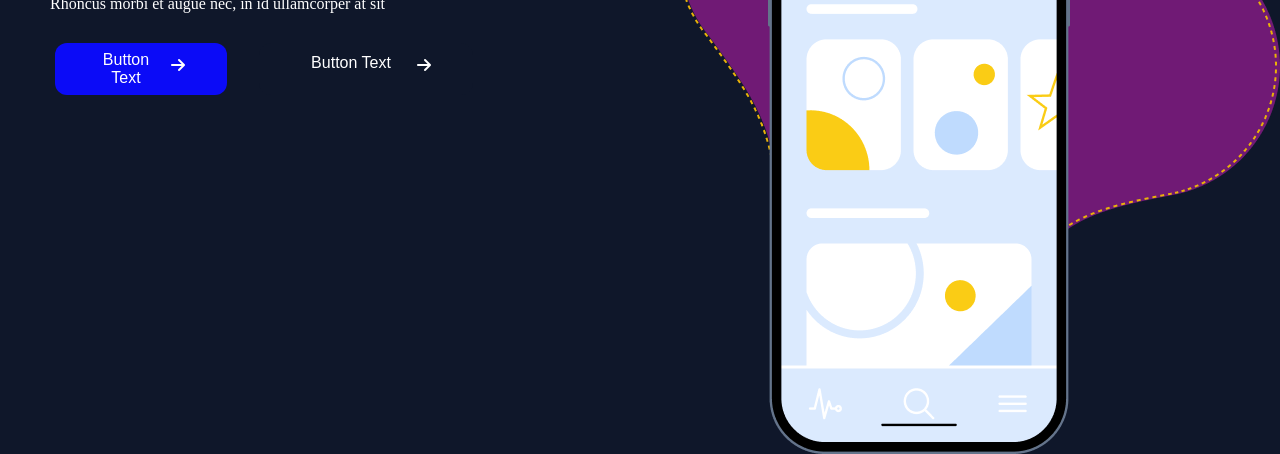
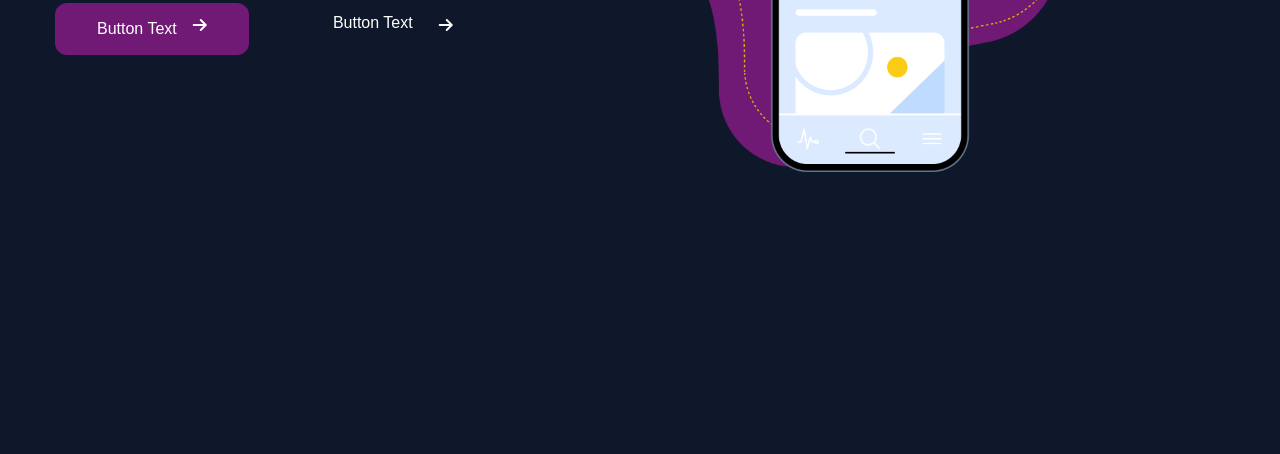
Before and after one commit to Abiola65/Section-7, a plain HTML site: page index.html in a window 1280 px wide. Shown: the part 360-814 px from the top of the page. Drawn offline with Linux system fonts and the light colour scheme.

Commit message:
new changes

```diff
--- a/index.html
+++ b/index.html
@@ -34,7 +34,7 @@
         </div>
 
         <div class="big-image">
-            <img class="vect0" src="images/Vector.png">
+            <img class="vector-0" src="images/Vector.png">
             <img class="vec1" src="images/Vector - Copy.png">
             <img class="pic" src="images/iPhone.png">
         </div>
--- a/style.css
+++ b/style.css
@@ -11,9 +11,11 @@ body{
 
 .content{
     display: flex;
-    margin-top: 198px;
+    margin-top: 158px;
     margin-left: 50px;
     gap: 13rem;
+    justify-content:space-between;
+    overflow: hidden;
 }
 
 .text-content h1{
@@ -41,7 +43,7 @@ body{
 }
 
 .buttons button {
-    background-color: rgb(11, 11, 247);
+    background-color: rgba(112, 26, 117, 1);
     border-radius: 12px;
     padding: 1px 42px;
     font-size: 16px;
@@ -50,6 +52,7 @@ body{
     gap: 1rem;
     color: white;
     border: none;
+    white-space: nowrap;
 }
 
 .buttons button:nth-child(1) .button_download span {
@@ -103,18 +106,27 @@ body{
 }
 .vec{
     margin-left: 280px;
-    width: 40px;
+    width: 490px;
     height: 10px;
 }
 
 .vec1{
     position: absolute;
-    left: 53%;
+    left: 680px;
+    width: 380px;
 
 }
 
 .pic{
     position: absolute;
-    left: 60%;
-    top: 24%;
+    left: 770px;
+    top: 120px;
+    width: 200px;
 }
+
+.vector-0{
+    position: absolute;
+    width: 410px;
+    left: 650px;
+
+}
```
Also changed, not shown: images/Frame 4 (1).png (added).
